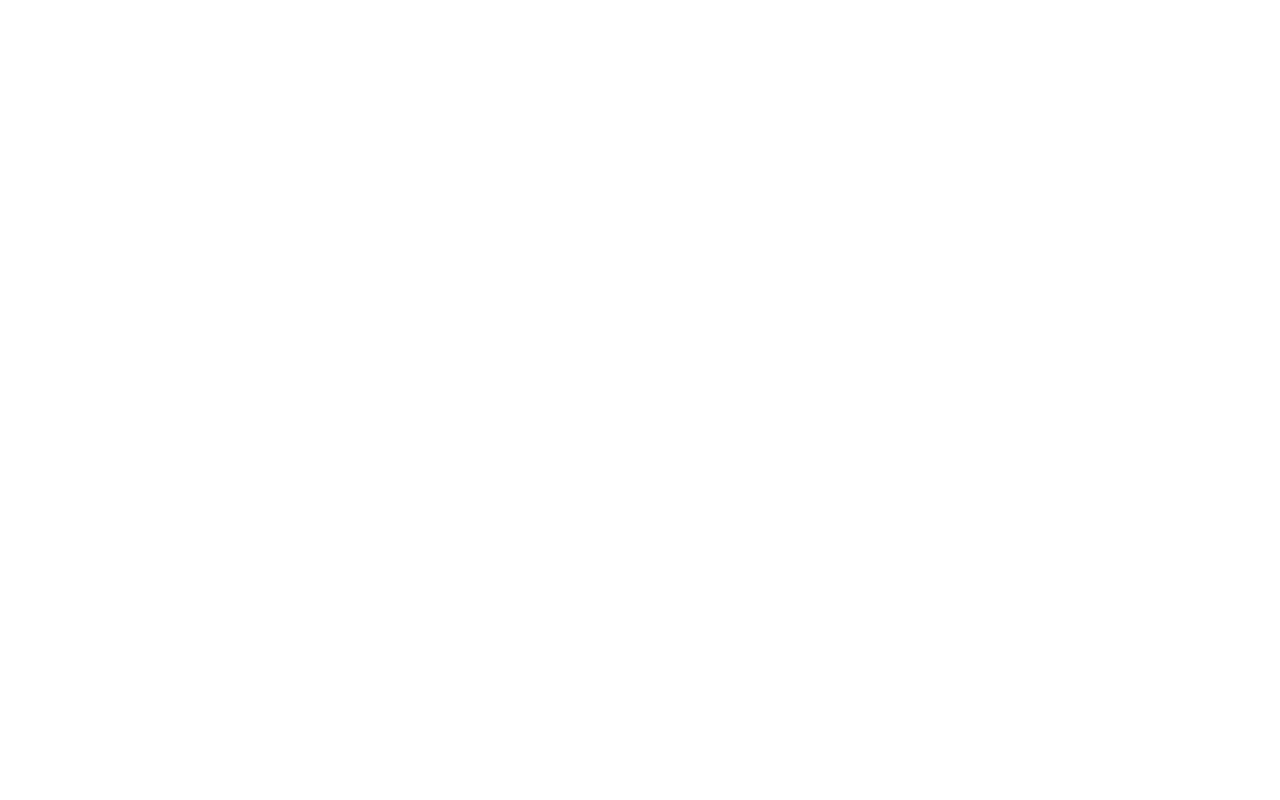
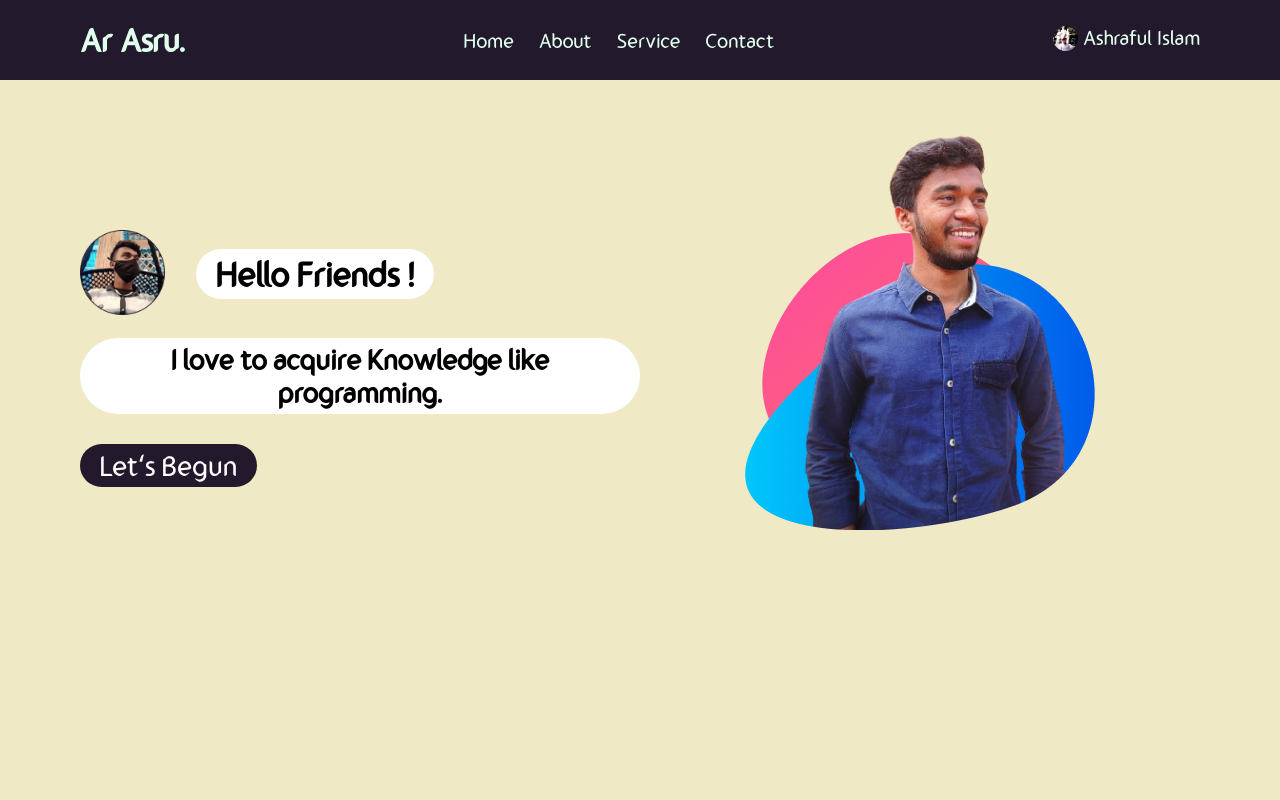
Before and after one commit to arasruislam/six-month-terget, a plain HTML site: page index.html in a window 1280 px wide. Drawn offline with nearby package versions, Linux system fonts and the light colour scheme.

Commit message:
make update files

```diff
--- a/index.html
+++ b/index.html
@@ -1,14 +1,70 @@
 <!DOCTYPE html>
 <html lang="en">
-<head>
-    <meta charset="UTF-8">
-    <meta http-equiv="X-UA-Compatible" content="IE=edge">
-    <meta name="viewport" content="width=device-width, initial-scale=1.0">
-    <link rel="shortcut icon" href="./favicon.ico" type="image/x-icon">
-    <link rel="stylesheet" href="style.css">
+  <head>
+    <meta charset="UTF-8" />
+    <meta http-equiv="X-UA-Compatible" content="IE=edge" />
+    <meta name="viewport" content="width=device-width, initial-scale=1.0" />
+    <link rel="shortcut icon" href="./favicon.ico" type="image/x-icon" />
+    <link
+      rel="stylesheet"
+      href="https://fonts.googleapis.com/css2?family=Material+Symbols+Outlined:opsz,wght,FILL,GRAD@20..48,100..700,0..1,-50..200"
+    />
+
+    <link rel="stylesheet" href="style.css" />
     <title>Ar Asru</title>
-</head>
-<body>
-
-</body>
+  </head>
+  <body>
+    <div class="container">
+      <div class="navbar">
+        <div class="nabvar-logo">
+          <div class="nav-logo">
+            <!-- <img src="./assets/img/ArAsru.png" alt="Logo"> -->
+            <h1>Ar Asru.</h1>
+          </div>
+        </div>
+        <div class="nabvar-nav">
+          <div class="nav-items">
+            <ul>
+              <li><a href="#">Home</a></li>
+              <li><a href="#">About</a></li>
+              <li><a href="#">Service</a></li>
+              <li><a href="#">Contact</a></li>
+            </ul>
+          </div>
+        </div>
+        <div class="nabvar-user">
+          <div class="user-icon">
+            <!-- <span class="material-symbols-outlined">account_circle</span> -->
+            <img src="./assets/img/user.png" alt="user image" />
+          </div>
+          <div class="user-name">Ashraful Islam</div>
+        </div>
+      </div>
+    </div>
+    <div class="container">
+      <div class="hero">
+        <div class="hero-left">
+          <div class="hero-hello">
+            <div class="hero-img">
+              <img src="./assets/img/Ellipse 1hello-word.png" alt="" />
+            </div>
+            <div class="hero-title">
+              <h2>Hello Friends !</h2>
+            </div>
+          </div>
+          <div class="hero-titme-2">
+            <h2>I love to acquire Knowledge like programming.</h2>
+          </div>
+          <div class="hero-btn">
+            <button class="btn">Let's Begun</button>
+          </div>
+        </div>
+        <div class="hero-right">
+          <div>
+            <img src="./assets/img/bg3.png" alt="Asru Image" />
+          </div>
+        </div>
+      </div>
+    </div>
+  </body>
 </html>
--- a/style.css
+++ b/style.css
@@ -0,0 +1,142 @@
+@font-face {
+    font-family: GumelaFont;
+    src: url(./assets/fonts/Gumela.ttf);
+}
+
+* {
+    margin: 0;
+    padding: 0;
+    box-sizing: border-box;
+}
+
+html, body {
+    font-family: GumelaFont;
+    background-color: #f0e9c6;
+}
+
+
+/* Navbar Start */
+
+.navbar {
+    width: 100vw;
+    height: 10vh;
+    padding: 0 80px;
+    display: flex;
+    align-items: center;
+    justify-content: space-between;
+    background-color: #23192D;
+}
+/* .nabvar-logo {
+    flex: 1;
+}
+.nabvar-nav {
+    flex: 1;
+}
+.nabvar-user {
+    flex: 1;
+} */
+.nav-logo > h1 {
+    color: #E1FFEE;
+}
+
+.nabvar-user{
+    display: flex;
+    justify-content: center;
+    gap: 5px;
+}
+.user-icon img {
+    width: 100%;
+}
+.user-name {
+    color: #E1FFEE;
+    font-size: 20px;
+}
+
+.nav-items ul {
+    list-style: none;
+    display: flex;
+    gap: 25px;
+    font-size: 20px;
+}
+
+.nav-items ul li a {
+    color: #E1FFEE;
+    text-decoration: none;
+    transition: 0.3s ease-in;
+}
+
+.nav-items ul li a:hover {
+    color: #F57576;
+    text-decoration: underline;
+}
+
+/* Navbar End */
+
+/* Hero Section Start */
+
+.hero {
+    width: 100vw;
+    height: 90vh;
+    display: flex;
+    padding: 0 80px;
+
+}
+.hero-left {
+    flex: 1;
+    margin-top: 150px;
+}
+.hero-right {
+    flex: 1;
+    margin-top: 50px;
+}
+
+.hero-hello {
+    display: flex;
+    align-items: center;
+    gap: 10px;
+    margin-bottom: 20px;
+}
+.hero-img img {
+    width: 80%;
+    height: 80%;
+}
+
+.hero-title h2{
+    font-size: 34px;
+    background-color: #FFFFFF;
+    padding: 5px 20px;
+    border-radius: 50px;
+}
+
+.hero-titme-2 h2 {
+    font-size: 28px;
+    background-color: #FFFFFF;
+    padding: 5px 20px;
+    border-radius: 50px;
+    text-align: center;
+    margin-bottom: 30px;
+}
+
+.hero-btn .btn {
+    outline: none;
+    border: none;
+    color: #FFFFFF;
+    font-size: 28px;
+    padding: 5px 20px;
+    background-color: #23192D;
+    border-radius: 50px;
+    font-family: GumelaFont;
+    transition: 0.3s ease-in-out;
+}
+
+.hero-btn .btn:hover {
+    color: #FFFFFF;
+    background-color: #F57576;
+    cursor: pointer;
+}
+
+.hero-right {
+    text-align: center;
+}
+
+/* Hero Section End */
```
Also changed, not shown: assets/fonts/Gumela.ttf (added), assets/img/ArAsru.png (added), assets/img/Ellipse 1hello-word.png (added), assets/img/bg1.png (added), assets/img/bg2.png (added), assets/img/bg3.png (added), assets/img/user.png (added), assets/svg/Facebook.svg (added), assets/svg/Github.svg (added), assets/svg/Twitter.svg (added), assets/svg/cachet.svg (deleted), assets/svg/guitar-center.svg (deleted), assets/svg/profil-rejser.svg (deleted), assets/svg/shopify.svg (deleted), 1 more files.
